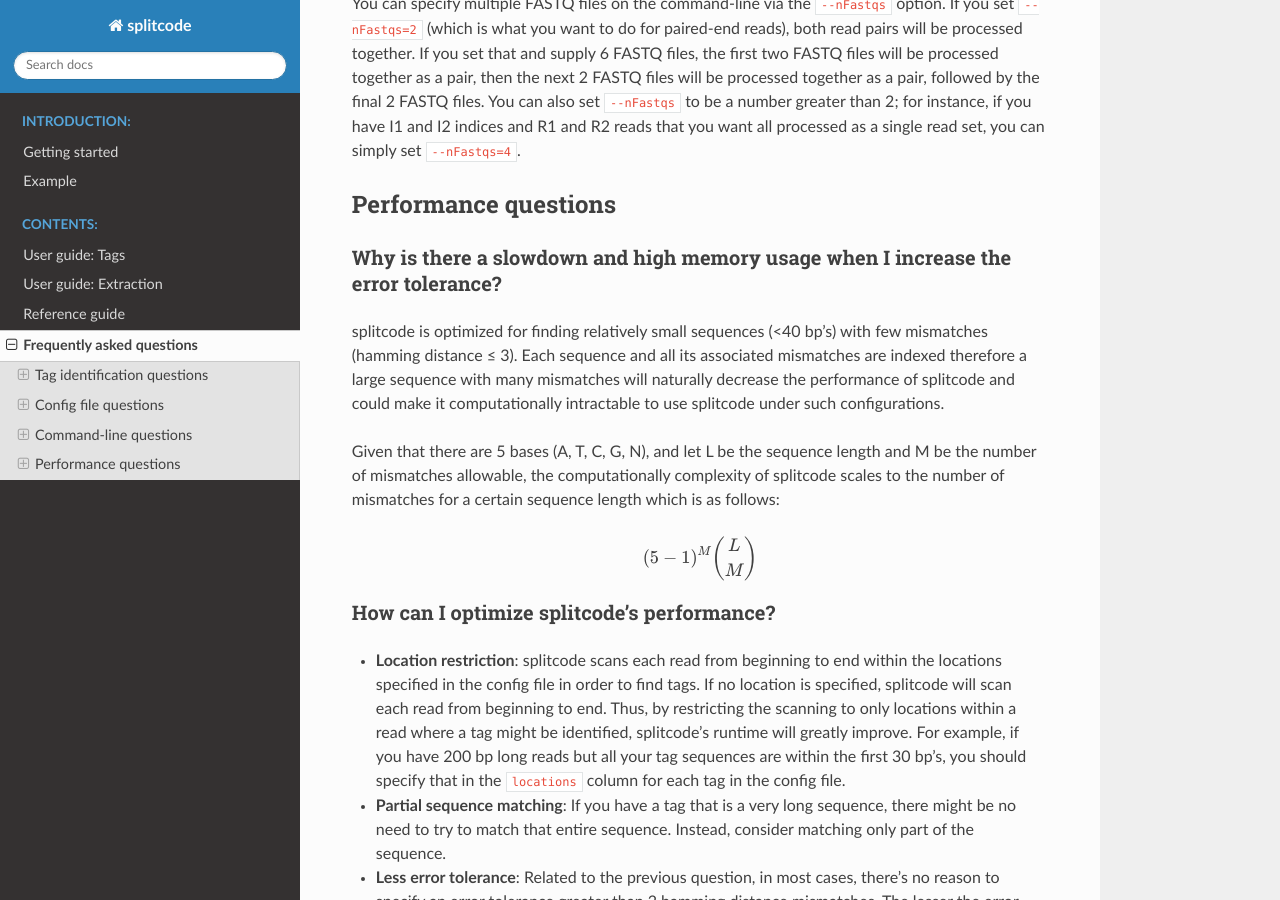
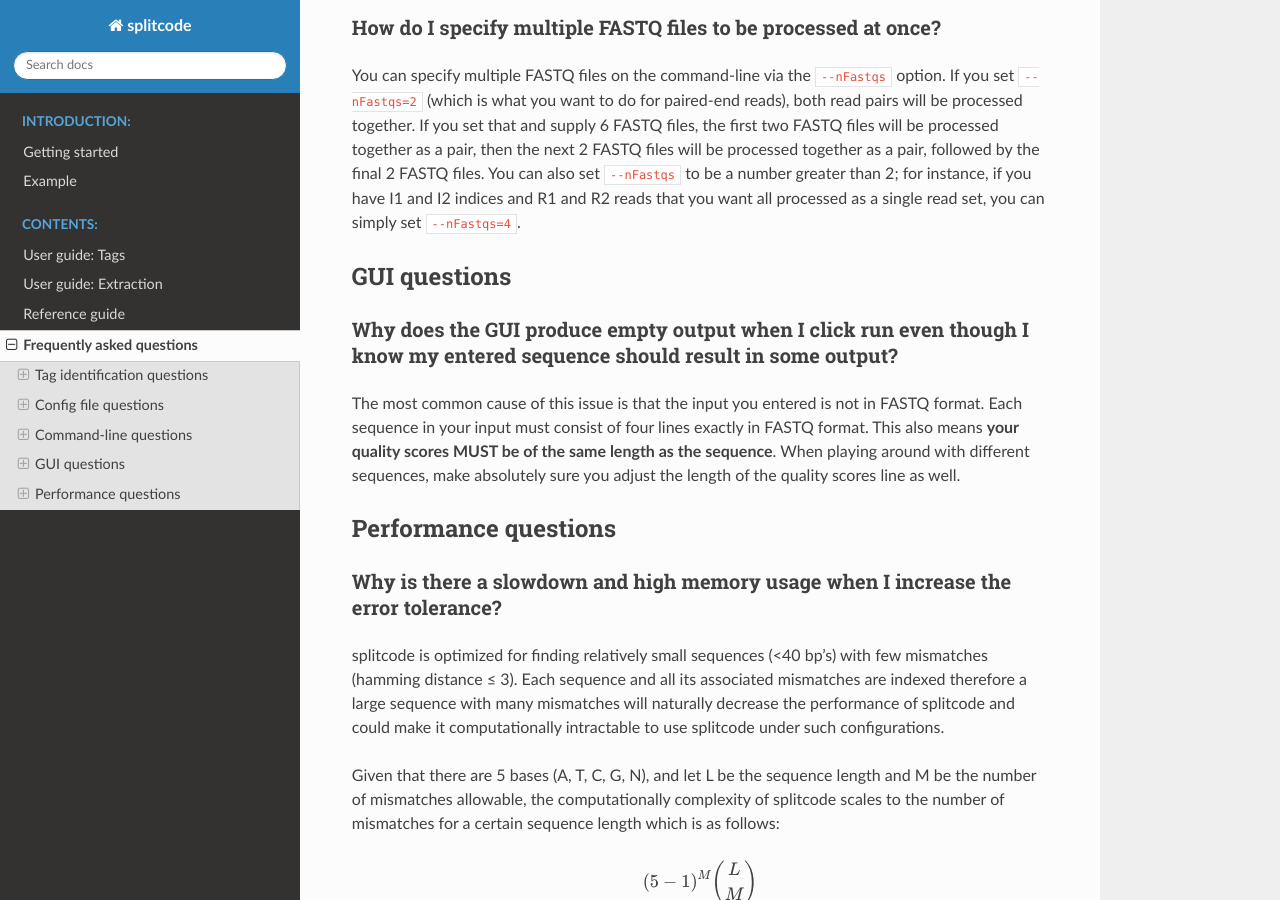
Before and after one commit to pachterlab/splitcode-tutorial, a Sphinx documentation site: the page built from docs/source/FAQ.rst, in a window 1280 px wide and 900 px high, scrolled down 4220 px. Built offline with Sphinx 7.4.7 and the Read the Docs theme 2.0.0, drawn with Linux system fonts in a browser that asks for light colours; some of the changed text lies outside the part shown.

Commit message:
Update FAQ.rst

```diff
--- a/docs/source/FAQ.rst
+++ b/docs/source/FAQ.rst
@@ -168,6 +168,19 @@
 
 You can specify multiple FASTQ files on the command-line via the ``--nFastqs`` option. If you set ``--nFastqs=2`` (which is what you want to do for paired-end reads), both read pairs will be processed together. If you set that and supply 6 FASTQ files, the first two FASTQ files will be processed together as a pair, then the next 2 FASTQ files will be processed together as a pair, followed by the final 2 FASTQ files. You can also set ``--nFastqs`` to be a number greater than 2; for instance, if you have I1 and I2 indices and R1 and R2 reads that you want all processed as a single read set, you can simply set ``--nFastqs=4``.
 
+
+.. _GUI questions:
+
+GUI questions
+-------------
+
+
+Why does the GUI produce empty output when I click run even though I know my entered sequence should result in some output?
+~~~~~~~~~~~~~~~~~~~~~~~~~~~~~~~~~~~~~~~~~~~~~~~~~~~~~~~~~~~~~~~~~~~~~~~~~~~~~~~~~~~~~~~~~~~~~~~~~~~~~~~~~~~~~~~~~~~~~~~~~~~
+
+The most common cause of this issue is that the input you entered is not in FASTQ format. Each sequence in your input must consist of four lines exactly in FASTQ format. This also means **your quality scores MUST be of the same length as the sequence**. When playing around with different sequences, make absolutely sure you adjust the length of the quality scores line as well.
+
+
 .. _Performance questions:
 
 Performance questions
```
